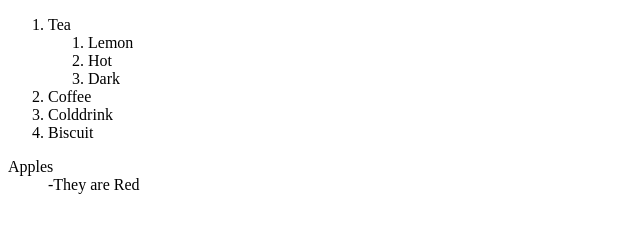
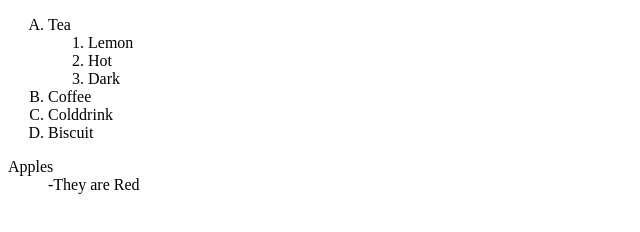
Before and after one commit to Mark-1707/HTML, a plain HTML site: page lists.html in a window 1280 px wide. Shown: the full height of the page, 0-640 px from the left. Drawn offline with Linux system fonts and the light colour scheme.

Commit message:
minor change

```diff
--- a/lists.html
+++ b/lists.html
@@ -6,7 +6,7 @@
 
     <body>
 
-        <ol>
+        <ol type="A">
             <li>Tea
                 <ol>
                     <li>Lemon</li>
```
